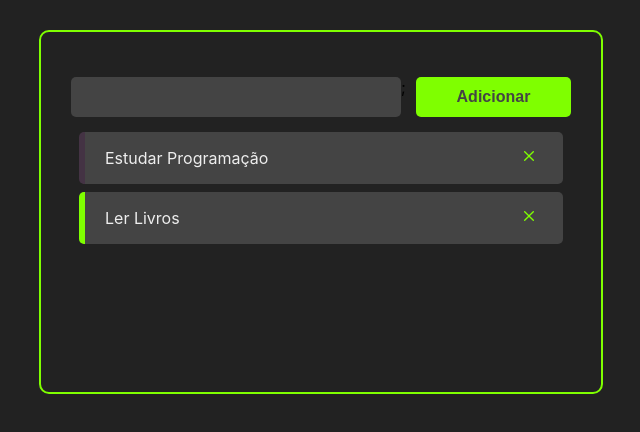
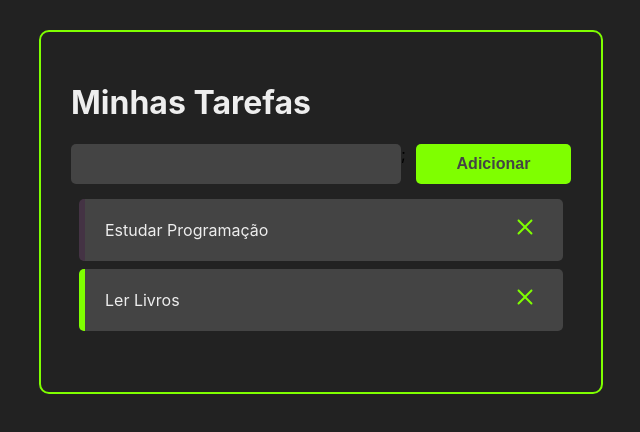
Before and after one commit to guilhermeforprojeto/react, a React (Create React App) app: page / in a window 1280 px wide. Shown: the top 432 px of the page, without its empty margins (319-959 px from the left). Built offline with nearby package versions, Linux system fonts and the light colour scheme.

Commit message:
Adicionado o Header - Minhas Tarefas

```diff
--- a/src/App.jsx
+++ b/src/App.jsx
@@ -1,9 +1,11 @@
 import React, { useState } from "react";
 import {v4 as uuidv4} from 'uuid'
+
 import Tasks from "./components/Tasks";
 import AddTask from "./components/AddTask";
+import Header from "./components/Header"
+
 import './App.css';
-
 
 const App = () => {
   // let message = "Hello Word com JS";
@@ -51,7 +53,9 @@
 
   return (
       <>
+
           <div className="container">
+          <Header/>
           <AddTask handleTaskAddition={handleTaskAddition} />
           <Tasks
                 tasks={tasks}
--- /dev/null
+++ b/src/components/Header.jsx
@@ -0,0 +1,7 @@
+import React from 'react';
+
+const Header = () => {
+    return ( <h1 style={{color: "#eee"}}> Minhas Tarefas </h1>  );
+}
+
+export default Header; <h1> Minhas Tarefas </h1>
--- a/src/components/Task.css
+++ b/src/components/Task.css
@@ -16,6 +16,6 @@
     cursor: pointer;
     background-color: #444;
     border: none;
-    font-size: 16px;
+    font-size: 24px;
     color: chartreuse;
 }
```
Also changed, not shown: 1 other file (tests, documents, lock files or other folders).
